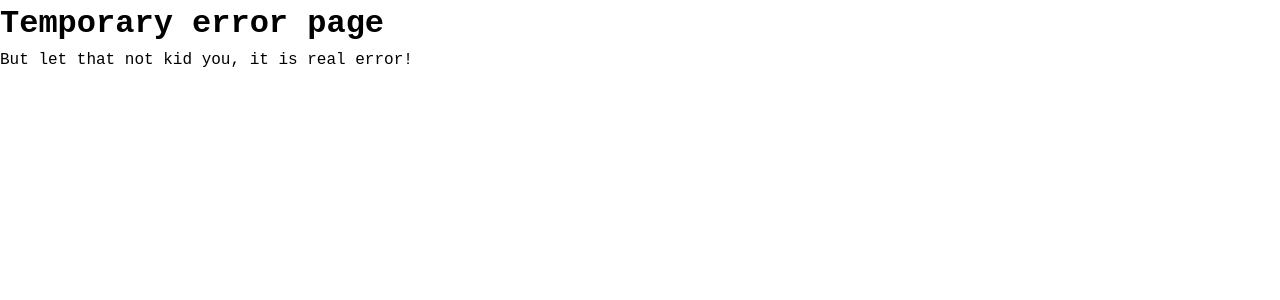
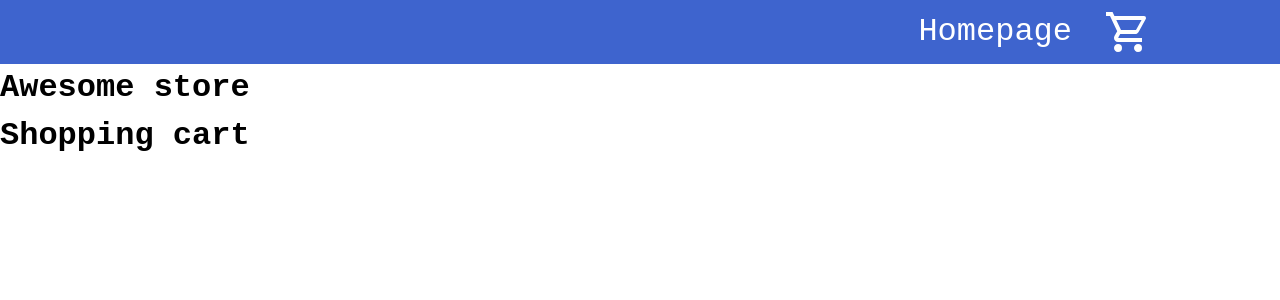
Before and after one commit to ziko1905/shopping-card, a React (Vite) app: page /shopping-cart in a window 1280 px wide. Shown: the top 300 px of the page. Built offline with nearby package versions, Linux system fonts and the light colour scheme; a web font is replaced by a local one.

Commit message:
Add basic stlying to navbar

```diff
--- a/src/App.jsx
+++ b/src/App.jsx
@@ -1,5 +1,6 @@
 import './App.css'
 import Navbar from './components/Navbar'
+import { Outlet } from 'react-router-dom'
 
 function App() {
 
@@ -7,6 +8,7 @@ function App() {
     <>
       <Navbar />
       <h1>Awesome store</h1>
+      <Outlet />
     </>
   )
 }
--- a/src/components/Navbar.jsx
+++ b/src/components/Navbar.jsx
@@ -1,20 +1,27 @@
 import { Link } from "react-router-dom"
+import styles from "../styles/Navbar.module.css"
+import cartSrc from "../assets/cart-outline.svg"
 
-
-function Navbar() {
+function Navbar({itemsNum}) {
     return (
-        <div>
+        <div className={styles.navbar}>
             <Link to="/">Homepage</Link>
-            <ShoppingCartIcon />
+            <ShoppingCartIcon itemsNum={itemsNum}/>
         </div>
     )
 }
 
-function ShoppingCartIcon({itemsNum}) {
+function ShoppingCartIcon({itemsNum=0}) {
     return (
-        <Link to="/shopping-cart">
-            <img src="" alt="Shopping cart displaying amount of items in cart" />
-            <img src="" alt="Number of items in cart" />
+        <Link to="/shopping-cart" className={styles["cart-div"]}>
+            <img className={styles.cart} src={cartSrc} alt="Shopping cart displaying amount of items in cart" />
+            {!!itemsNum && <div className={styles["product-num"]} aria-label="Number of items in cart">
+                <span>
+                    {itemsNum < 10
+                    ? itemsNum
+                    : "+9"}
+                </span>
+            </div>}
         </Link>
     )
 }
--- /dev/null
+++ b/src/components/ShoppingCart.jsx
@@ -0,0 +1,9 @@
+function ShoppingCart() {
+    return (
+        <>
+            <h1>Shopping cart</h1>
+        </>
+    )
+}
+
+export default ShoppingCart
--- a/src/main.jsx
+++ b/src/main.jsx
@@ -10,5 +10,5 @@ const router = createBrowserRouter(routes)
 createRoot(document.getElementById('root')).render(
   <StrictMode>
     <RouterProvider router={router}/>
-  </StrictMode>,
+  </StrictMode>
 )
--- a/src/routes.jsx
+++ b/src/routes.jsx
@@ -1,12 +1,20 @@
 import App from "./App"
+import ShoppingCart from "./components/ShoppingCart.jsx"
 import ErrorPage from "./ErrorPage"
 
 const routes = [
     {
         path: "/",
         element: <App />,
-        errorElement: <ErrorPage />
+        errorElement: <ErrorPage />,
+        children: [
+            {
+                path: "/shopping-cart",
+                element: <ShoppingCart />
+            }
+        ]
     }
+
 ]
 
 export default routes
--- /dev/null
+++ b/src/styles/Navbar.module.css
@@ -0,0 +1,50 @@
+.navbar {
+  display: flex;
+  justify-content: end;
+  align-items: center;
+  gap: 2rem;
+
+  height: 8vh;
+  padding: 0 8rem;
+  background-color: rgb(62, 100, 206);
+}
+
+.navbar a {
+  font-size: 2rem;
+  color: white;
+  text-decoration: none;
+}
+
+.cart-div {
+  display: grid;
+
+  position: relative;
+  height: 100%;
+}
+
+.cart {
+  height: calc(100% - 1rem);
+  align-self: center;
+  filter: brightness(0) saturate(100%) invert(99%) sepia(99%) saturate(36%)
+    hue-rotate(330deg) brightness(109%) contrast(99%);
+}
+
+.product-num {
+  position: absolute;
+  bottom: 0.4rem;
+  right: -0.4rem;
+
+  padding: 0 5px;
+  height: 1.7rem;
+  width: 1.7rem;
+  background-color: red;
+  border-radius: 0.2rem;
+}
+
+.product-num span {
+  position: absolute;
+
+  font-size: 1.5rem;
+  font-weight: 600;
+  transform: translate(10%, -15%);
+}
```
Also changed, not shown: src/assets/cart-outline.svg (added), src/styles/Navbar.css (deleted), 1 other file (tests, documents, lock files or other folders).
